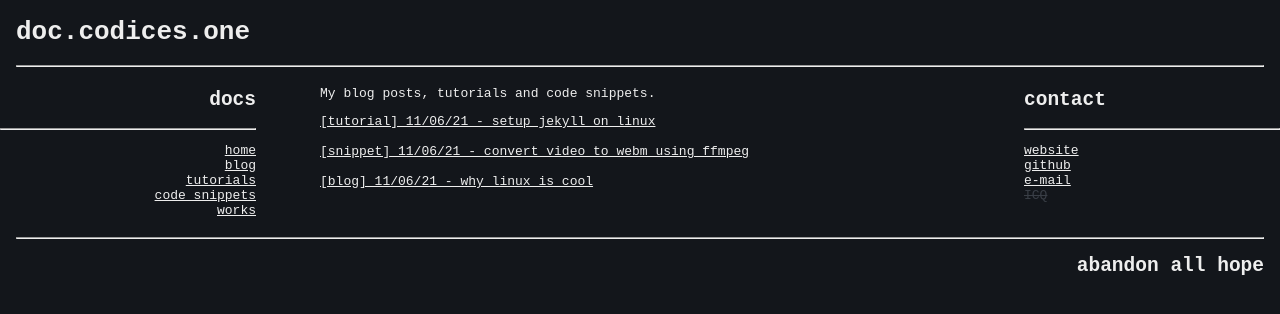
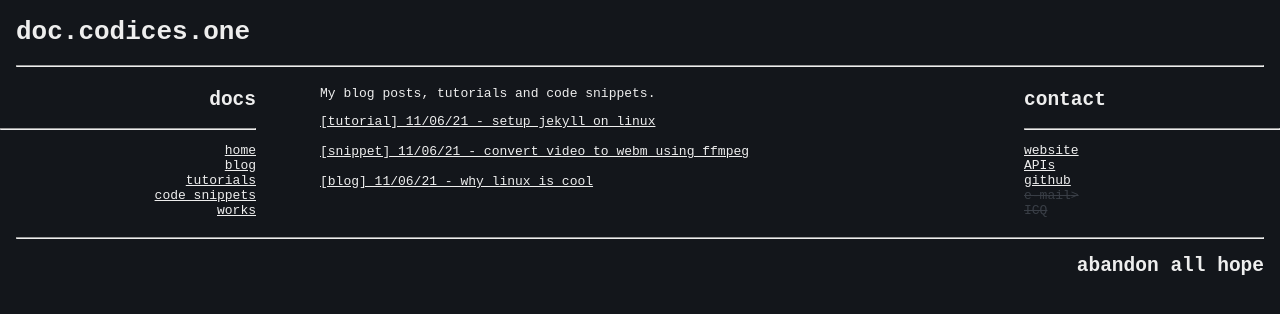
Before and after one commit to PedroANeves/PedroANeves.github.io, a Jekyll site: the page built from index.md, in a window 1280 px wide. Shown: the top 314 px of the page. Built offline with Jekyll 4.4.1, drawn with Linux system fonts in a browser that asks for light colours.

Commit message:
updated links

```diff
--- a/_includes/contact.html
+++ b/_includes/contact.html
@@ -4,9 +4,10 @@
 
 <ul>
     <li><a href="https://doc.codices.one">website</a></li>
+    <li><a href="http://api.codices.one">APIs</a></li>
     <li><a href="https://github.com/{{ site.github_username }}">github</a></li>
-    <li><a href="mailto:{{ site.email }}">e-mail</a></li>
-    <li style="text-decoration: line-through; color: #393E46;">ICQ</li>
+    <li class="disabled"><!--<a href="mailto:{{ site.email }}">-->e-mail<!--</a>-->></li>
+    <li class="disabled">ICQ</li>
 </ul>
 
 </div>
--- a/assets/style.css
+++ b/assets/style.css
@@ -74,3 +74,8 @@ a:hover {
     padding-left: 4rem;
     padding-right: 4rem;
 }
+
+.disabled {
+    text-decoration: line-through;
+    color: #393E46;
+}
```
